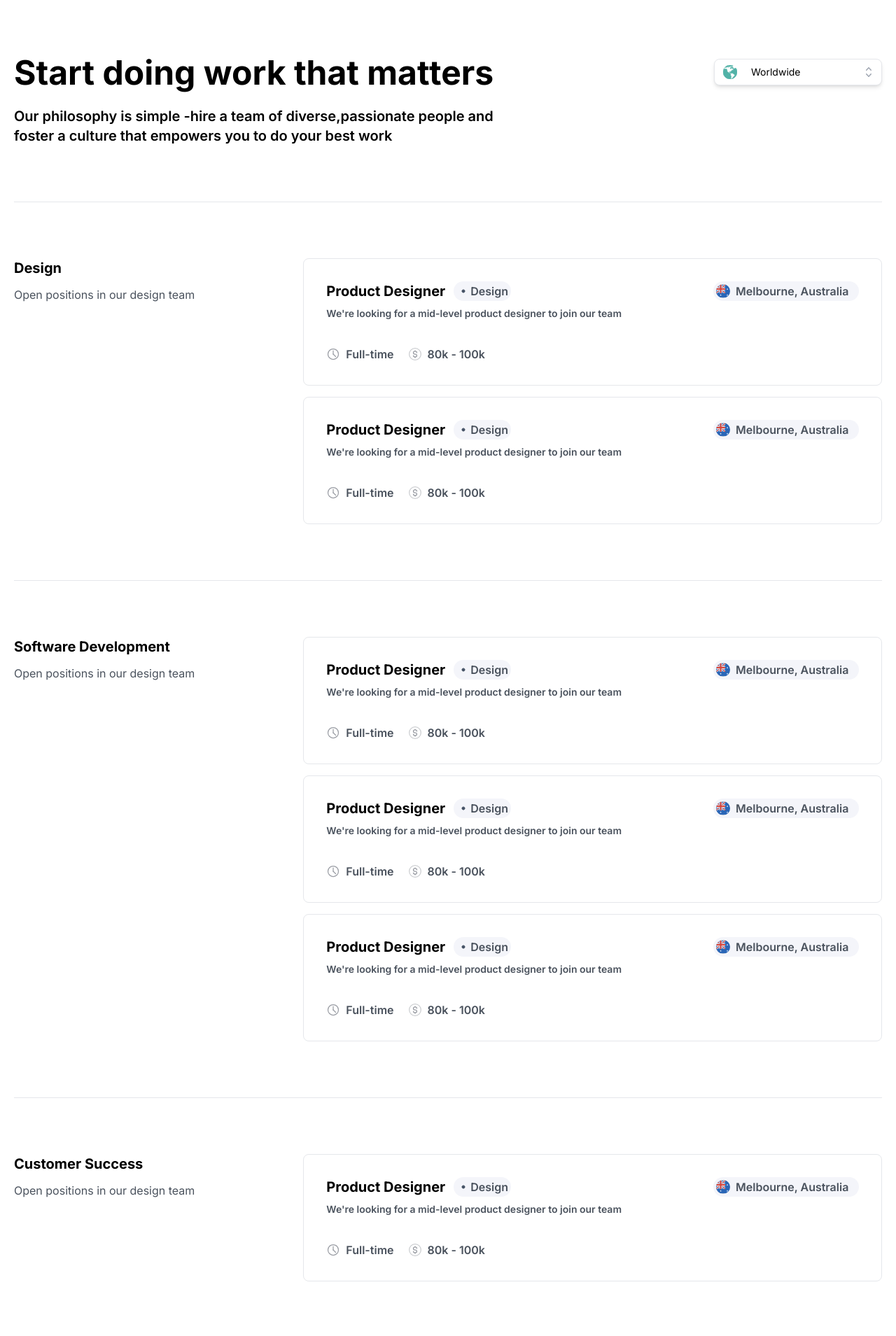
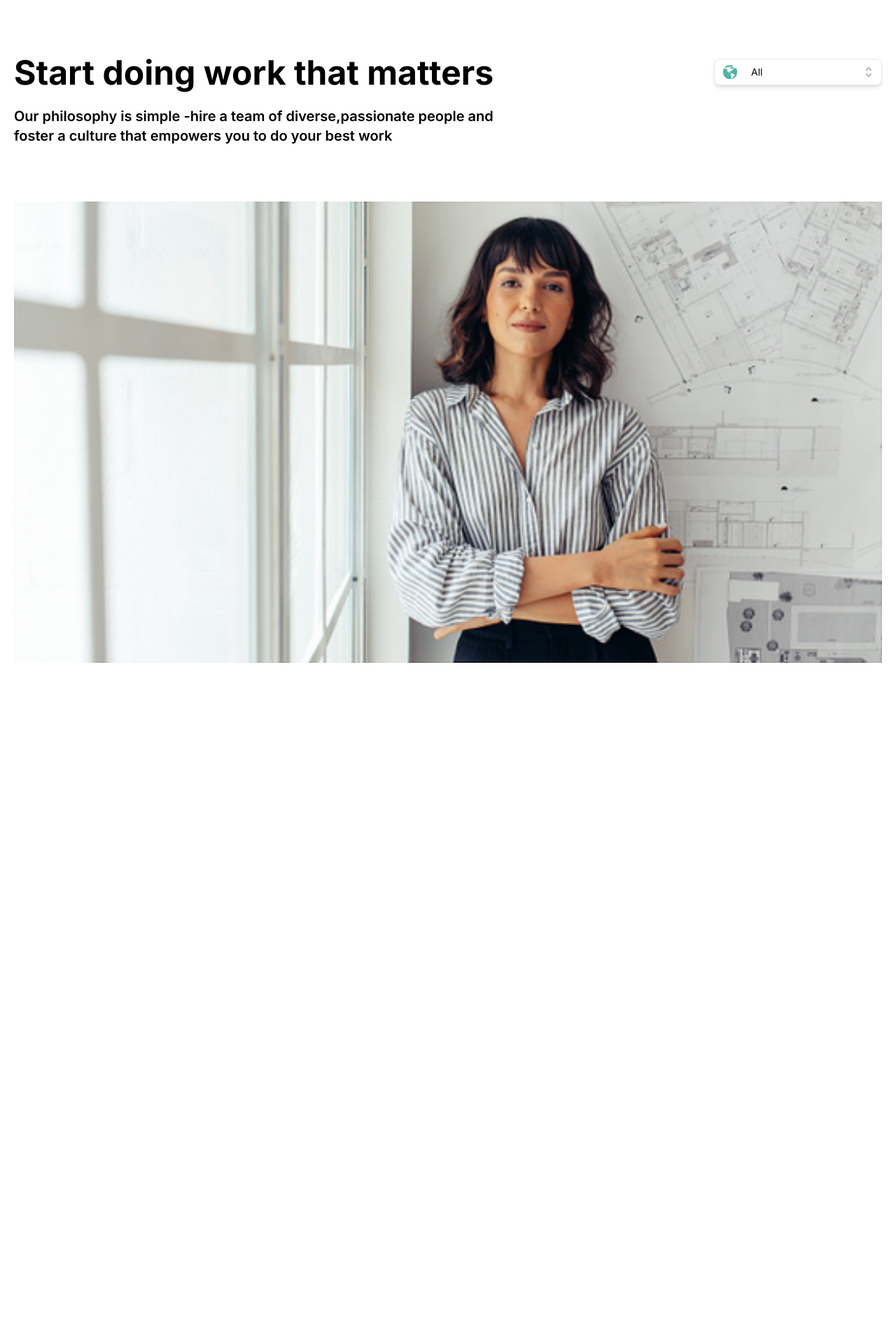
Before and after one commit to resalatislam5/work-that-matters, a Next.js app: page / in a window 1280 px wide. Shown: the top 1909 px of the page at 70% size. After the commit the page ends 987 px from the top, so only its background shows below. Built offline with nearby package versions, Linux system fonts and the light colour scheme.

Commit message:
banner select optimice

```diff
--- a/src/app/home/Banner.jsx
+++ b/src/app/home/Banner.jsx
@@ -1,20 +1,19 @@
 "use client"
 import Image from "next/image";
 import worldImg from '@/app/ass/world-svgrepo-com.svg'
-import { Fragment, useState } from 'react'
+import { Fragment, useEffect, useState } from 'react'
 import { Listbox, Transition } from '@headlessui/react'
 import { CheckIcon, ChevronUpDownIcon } from '@heroicons/react/20/solid'
 
 const people = [
-    { name: 'Worldwide', img:worldImg },
-    { name: 'Arlene Mccoy', img:worldImg },
-    { name: 'Devon Webb', img:worldImg },
-    { name: 'Tom Cook', img:worldImg },
+    { name: 'All', img:worldImg },
+    { name: 'design', img:worldImg },
+    { name: 'Software Development', img:worldImg },
+    { name: 'Customer Success', img:worldImg },
     { name: 'Tanya Fox', img:worldImg },
     { name: 'Hellen Schmidt', img:worldImg },
   ]
-function Banner() {
-    const [selected, setSelected] = useState(people[0])
+function Banner({setSelected,selected}) {
     return (
         <div className="grid xl:grid-cols-5  sm:py-20 py-10 sm:grid-cols-3 gap-6">
             <div className="flex flex-col gap-6 xl:col-span-3 sm:col-span-2">
--- a/src/app/home/CustomerSuccess.jsx
+++ b/src/app/home/CustomerSuccess.jsx
@@ -3,9 +3,11 @@ import asutralia from '@/app/ass/australia-svgrepo-com.svg'
 import time from '@/app/ass/time-svgrepo-com.svg'
 import dolor from '@/app/ass/dollar-minimalistic-svgrepo-com.svg'
 import Image from 'next/image';
-function CustomerSuccess() {
+function CustomerSuccess({selected}) {
     return (
         <div>
+             { (selected.name =='all' || selected.name == 'Customer Success')&&
+            <div>
             <hr className='hidden md:flex' />
             <div className="lg:grid grid-cols-3 md:py-20 py-5 text-[#4A525D]">
                 <div className="flex flex-col gap-3 pb-5 lg:pb-0">
@@ -34,6 +36,7 @@ function CustomerSuccess() {
                     </div>)}
                 </div>
             </div>
+            </div>}
         </div>
     );
 }
--- a/src/app/home/Design.jsx
+++ b/src/app/home/Design.jsx
@@ -3,10 +3,12 @@ import asutralia from '@/app/ass/australia-svgrepo-com.svg'
 import time from '@/app/ass/time-svgrepo-com.svg'
 import dolor from '@/app/ass/dollar-minimalistic-svgrepo-com.svg'
 import Image from 'next/image';
-function Design() {
+function Design({selected}) {
     return (
         <div>
-            <hr className='hidden md:flex' />
+            { (selected.name =='all' || selected.name == 'design')&&
+            <div>
+                <hr className='hidden md:flex' />
             <div className="lg:grid grid-cols-3 md:py-20 py-5 text-[#4A525D]">
                 <div className="flex flex-col gap-3 pb-5 lg:pb-0">
                     <h2 className="text-xl font-bold text-black">Design</h2>
@@ -34,6 +36,8 @@ function Design() {
                     </div>)}
                 </div>
             </div>
+            </div>
+            }
         </div>
     );
 }
--- a/src/app/home/SoftwareDevelopment.jsx
+++ b/src/app/home/SoftwareDevelopment.jsx
@@ -3,9 +3,11 @@ import asutralia from '@/app/ass/australia-svgrepo-com.svg'
 import time from '@/app/ass/time-svgrepo-com.svg'
 import dolor from '@/app/ass/dollar-minimalistic-svgrepo-com.svg'
 import Image from 'next/image';
-function SoftwareDevelopment() {
+function SoftwareDevelopment({selected}) {
     return (
         <div>
+             { (selected.name =='all' || selected.name == 'Software Development')&&
+            <div>
             <hr className='hidden md:flex' />
             <div className="lg:grid grid-cols-3 md:py-20 py-10 text-[#4A525D]">
                 <div className="flex flex-col gap-3 pb-5 lg:pb-0">
@@ -34,6 +36,7 @@ function SoftwareDevelopment() {
                     </div>)}
                 </div>
             </div>
+            </div>}
         </div>
     );
 }
--- a/src/app/page.js
+++ b/src/app/page.js
@@ -1,16 +1,20 @@
+"use client"
 import Banner from '@/app/home/Banner'
 import Design from './home/Design'
 import SoftwareDevelopment from './home/SoftwareDevelopment'
 import CustomerSuccess from './home/CustomerSuccess'
 import ImgSection from './home/ImgSection'
+import { useState } from 'react'
+import worldImg from '@/app/ass/world-svgrepo-com.svg'
 
 export default function Home() {
+  const [selected, setSelected] = useState({ name: 'All', img:worldImg })
   return (
     <div className="max-w-7xl mx-auto px-5">
-        <Banner />
-        <Design />
-        <SoftwareDevelopment />
-        <CustomerSuccess />
+        <Banner selected={selected} setSelected={setSelected} />
+        <Design selected={selected}/>
+        <SoftwareDevelopment selected={selected} />
+        <CustomerSuccess selected={selected} />
         <ImgSection />
     </div>
   )
```
